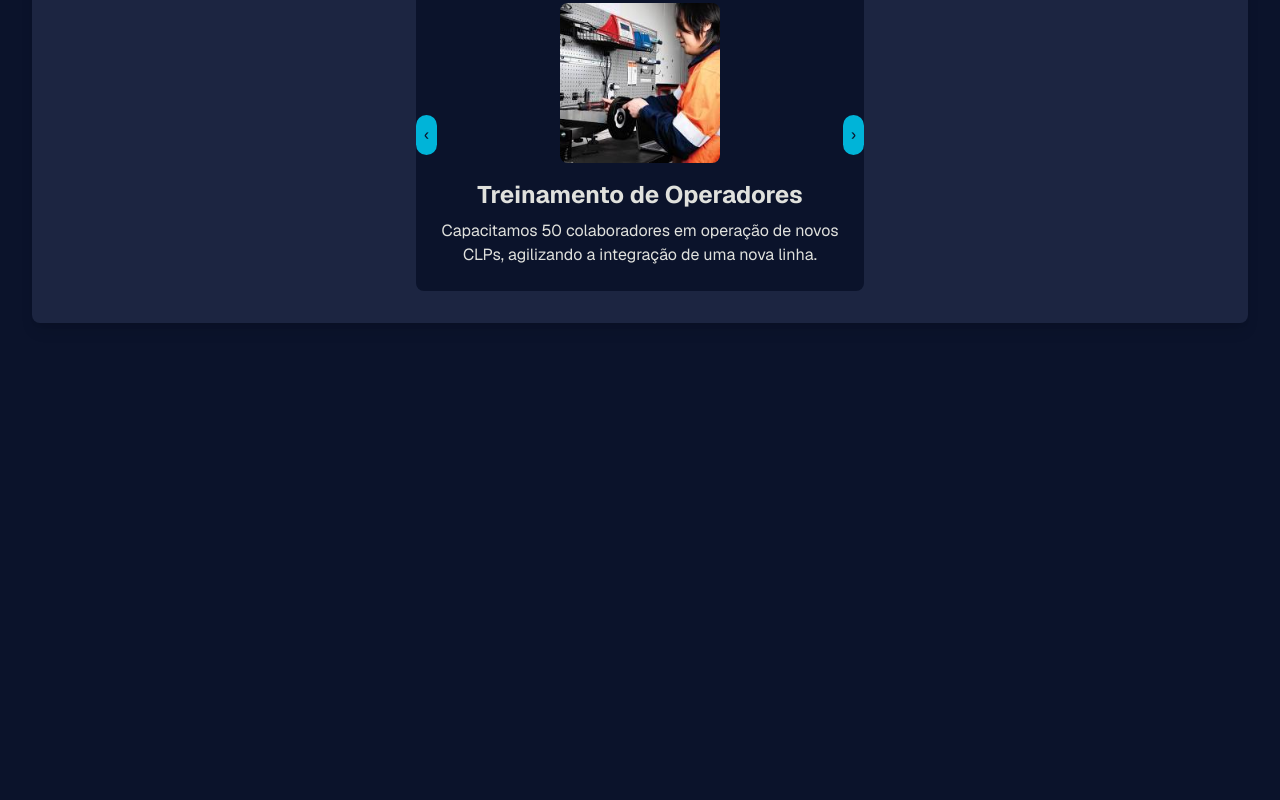
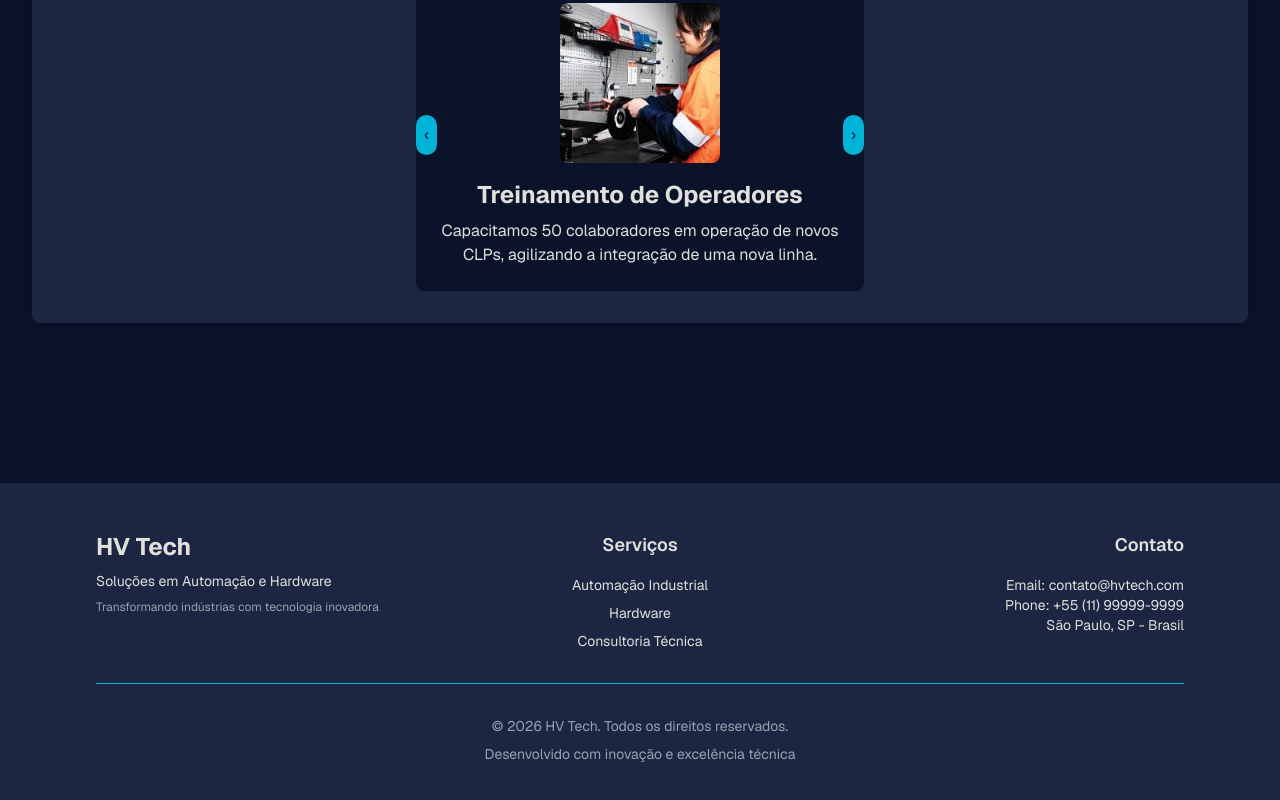
Before and after one commit to HenriqueNC-3/HVTech, a Next.js app in the folder hvtech/: page /projetos in a window 1280 px wide. Shown: the part 2697-3497 px from the top of the page. Before the commit the page ends 3116 px from the top, so only its background shows below. Built offline with nearby package versions, Linux system fonts and the light colour scheme.

Commit message:
footer finalizado

```diff
--- a/hvtech/app/projetos/page.tsx
+++ b/hvtech/app/projetos/page.tsx
@@ -1,6 +1,7 @@
 "use client";
 
 import { useState } from "react";
+import Footer from "@/components/diretosautorais";
 
 interface Case {
   title: string;
@@ -209,6 +210,7 @@ export default function Projects() {
           </div>
         </div>
       </section>
+      <Footer />
     </div>
   );
 }
--- a/hvtech/components/diretosautorais.jsx
+++ b/hvtech/components/diretosautorais.jsx
@@ -0,0 +1,47 @@
+export default function Footer() {
+  const currentYear = new Date().getFullYear();
+
+  return (
+    <footer className="bg-[#1C2541] text-[#E0E1DD] py-12 mt-16">
+      <div className="max-w-6xl mx-auto px-8">
+        <div className="grid grid-cols-1 md:grid-cols-3 gap-8 mb-8">
+          {/* Company Info */}
+          <div className="text-center md:text-left">
+            <h3 className="text-2xl font-bold mb-2">HV Tech</h3>
+            <p className="text-sm">Soluções em Automação e Hardware</p>
+            <p className="text-xs text-gray-400 mt-2">
+              Transformando indústrias com tecnologia inovadora
+            </p>
+          </div>
+
+          {/* Services */}
+          <div className="text-center">
+            <h4 className="text-lg font-semibold mb-4">Serviços</h4>
+            <ul className="space-y-2 text-sm">
+              <li><a href="#" className="hover:text-[#00B4D8] transition">Automação Industrial</a></li>
+              <li><a href="#" className="hover:text-[#00B4D8] transition">Hardware</a></li>
+              <li><a href="#" className="hover:text-[#00B4D8] transition">Consultoria Técnica</a></li>
+            </ul>
+          </div>
+
+          {/* Contact */}
+          <div className="text-center md:text-right">
+            <h4 className="text-lg font-semibold mb-4">Contato</h4>
+            <p className="text-sm">Email: contato@hvtech.com</p>
+            <p className="text-sm">Phone: +55 (11) 99999-9999</p>
+            <p className="text-sm">São Paulo, SP - Brasil</p>
+          </div>
+        </div>
+
+        {/* Divider */}
+        <div className="border-t border-[#00B4D8] my-8"></div>
+
+        {/* Bottom */}
+        <div className="text-center text-sm text-gray-400">
+          <p>&copy; {currentYear} HV Tech. Todos os direitos reservados.</p>
+          <p className="mt-2">Desenvolvido com inovação e excelência técnica</p>
+        </div>
+      </div>
+    </footer>
+  );
+}
```
